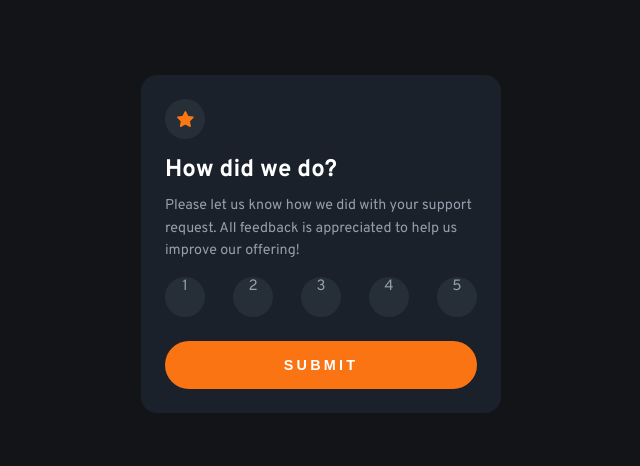
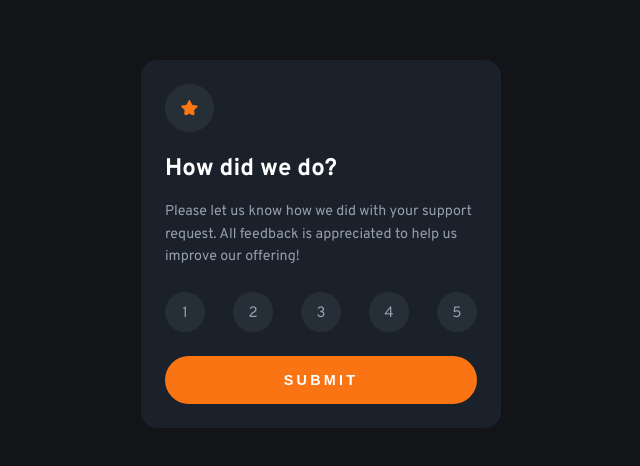
Before and after one commit to lekdup/interactive-rating-component-main, a website: page index.html in a window 1280 px wide. Shown: the part 156-622 px from the top of the page, without its empty margins (319-959 px from the left). Drawn offline with Linux system fonts and the light colour scheme.

Commit message:
done with first JS project

```diff
--- a/index.html
+++ b/index.html
@@ -15,56 +15,41 @@
   <title>Frontend Mentor | Interactive rating component</title>
 </head>
 <body>
-  <div class="container">
+  <main class="container">
     <div class="card">
-      <form class="card__component-1">
-        <header>
-          <div class="logo">
-            <img src="images/icon-star.svg" alt="an orange star">
-          </div>
-        </header>
+      <div class="component-1">
+        <img src="images/icon-star.svg" class="logo" alt="an orange star">
         <h1>How did we do?</h1>
-        <div class="text">
+        <p>
           Please let us know how we did with your support request. All feedback is appreciated
           to help us improve our offering!
-        </div>
-        <div class="rate-submit-container">
-          <ul class="rating-scores">
-            <li class="rate-btn">1</li>
-            <li class="rate-btn">2</li>
-            <li class="rate-btn">3</li>
-            <li class="rate-btn">4</li>
-            <li class="rate-btn">5</li>
-          </ul>
-          <!-- <div class="rating-scores">
-            <input data-rating="" type="button" class="rate-btn" name="score-one" value="1">
-            <input data-rating="" type="button" class="rate-btn" name="score-two" value="2">
-            <input data-rating="" type="button" class="rate-btn" name="score-three" value="3">
-            <input data-rating="" type="button" class="rate-btn" name="score-four" value="4">
-            <input data-rating="" type="button" class="rate-btn" name="score-five" value="5">
-          </div> -->
-          <input type="submit" class="submit-rating" value="Submit">
-        </div>
-      </form> <!--component-1 -->
+        </p>
+        <ul class="rating-scores">
+          <li class="rate-btn" tabindex="1">1</li>
+          <li class="rate-btn" tabindex="1">2</li>
+          <li class="rate-btn" tabindex="1">3</li>
+          <li class="rate-btn" tabindex="1">4</li>
+          <li class="rate-btn" tabindex="1">5</li>
+        </ul>
+          <button class="submit-rating">Submit</button>
+      </div> <!--component-1 -->
 
-      <div class="card__component-2  hide">
-        <div class="image">
-          <img src="images/illustration-thank-you.svg" alt="bank card with bill">
-        </div>
+      <div class="component-2 hide">
+        <img src="images/illustration-thank-you.svg" alt="bank card with bill">
         <div class="result">
           <p>You selected <span class="score">4</span> out of 5</p>
         </div>
         <h1>Thank you!</h1>
-        <div class="text">
+        <p>
           We appreciate you taking the time to give a rating. If you ever need more support,
   don’t hesitate to get in touch!
-        </div>
+        </p>
       </div> <!--component-2 -->
 
 
     </div> <!-- card -->
 
-  </div> <!-- container -->
+  </main> <!-- container -->
   <script src="./js/app.js"></script>
 </body>
 </html>
--- a/js/app.js
+++ b/js/app.js
@@ -1,61 +1,21 @@
-const card_content_1 = document.querySelector('.card__component-1');
-const card_content_2 = document.querySelector('.card__component-2');
-let ratingSubmitContainerEl = document.querySelector('.rate-submit-container');
+const card1 = document.querySelector('.component-1');
+const card2 = document.querySelector('.component-2');
 const submitBtn = document.querySelector(".submit-rating");
 
 const ratingBtns = document.querySelectorAll('.rate-btn');
 const score = document.querySelector('.score');
 
+// press the button and make the card1 disappear
 submitBtn.addEventListener("click", function(e){
     e.preventDefault();
-    card_content_1.classList.add ('hide');
-    card_content_2.classList.remove('hide');
+    card1.classList.add ('hide');
+    card2.classList.remove('hide');
 });
 
+// show the score in card2
 ratingBtns.forEach((rate) => {
     rate.addEventListener("click", ()=>{
         console.log(rate.innerHTML);
+        score.innerHTML = rate.innerHTML;
     })
 })
-
-
-
-// ratingSubmitContainerEl.addEventListener('click', (e) => {
-//     const button = e.target;
-
-//     if (!button) {
-//         return;
-//     }
-
-//     if (button.matches('.rate-btn')){
-//         ratingBtns.forEach((btn) => {
-//             btn.dataset.rating = '';
-//         });
-//         button.dataset.rating = button.value;
-//     }
-// })
-
-
-
-
-
-
-// submit_btn.addEventListener('click', onSubmit);
-// ratingBtns.forEach( btn => {
-//     btn.addEventListener('click', handleRatingBtnClick);
-// })
-
-// function onSubmit(){
-//     card_content_1.classList.add('hide');
-//     card_content_2.classList.remove('hide');
-    // console.log('submit click');
-// }
-
-// function handleRatingBtnClick(event){
-//     ratingBtns.forEach( btn => {
-//         btn.classList.remove('active');
-//     });
-//     event.target.classList.add('active');
-// }
-
-// console.log(ratingBtns);
--- a/scss/_card.scss
+++ b/scss/_card.scss
@@ -1,45 +1,50 @@
-.container {
+*{
+    padding: 0;
+    margin: 0;
+    box-sizing: border-box;
+}
+
+main {
     width: 100vw;
     height: 100vh;
-    display: flex;
-    justify-content: center;
-    align-items: center;
-
+    display: grid;
+    place-items: center;
+}
 .card {
     background-color: $Dark-Blue;
-        width: 88%;
     max-width: 360px;
     border-radius: 1rem;
     padding: 1.5rem;
-
-        .logo{
-            width: 2.5rem;
-            height: 2.5rem;
-            background-color: $Medium-Grey;
-            border-radius: 50%;
-            display: flex;
-            justify-content: center;
-            align-items: center;
-        }
     h1 {
         font-size: 1.6em;
         color: $White;
         margin-top: 1rem;
     }
-        .text {
+    p {
         color: $Light-Grey;
         font-size: .95em;
         line-height: 1.4rem;
-            margin-top: .6rem;
-            margin-bottom: 1rem;
+        margin-top: 1rem;
+        margin-bottom: 1.5rem;
+    }
+}
+// card
+.component-1{
+    .logo{
+        background-color: $Medium-Grey;
+        padding: 1rem;
+        border-radius: 50%;
     }
     .rating-scores{
         display: flex;
         justify-content: space-between;
-            text-align: center;
+        flex-wrap: wrap;
         list-style: none;
         .rate-btn{
+            display: grid;
+            place-items: center;
             cursor: pointer;
+            padding-top: .2rem;
             width: 2.5rem;
             height: 2.5rem;
             border-radius: 50%;
@@ -50,12 +55,16 @@
                 background-color: $Orange;
                 color: $White;
             }
-                &:focus{
+            &:focus,
+            &:active{
                 background-color: $Light-Grey;
                 color: $White;
             }
         }
     }
+
+}
+
 .submit-rating{
     width: 100%;
     cursor: pointer;
@@ -63,7 +72,7 @@
     border: none;
     color: $White;
     padding: 1rem;
-            border-radius: 2rem;
+    border-radius: 100vmax;
     text-transform: uppercase;
     font-size: .9rem;
     font-weight: 700;
@@ -75,18 +84,20 @@
     }
 }
 
-        &__component-2 {
+.component-2 {
     display: flex;
+    justify-content: center;
+    align-items: center;
     flex-direction: column;
     text-align: center;
-            .image {
-                margin-top: 1rem;
+    img {
+        margin: 1rem auto;
     }
-            .result {
+    .result > p{
         background-color: $Medium-Grey;
         color: $Orange;
         padding: .4rem .7rem;
-                border-radius: 1rem;
+        border-radius: 100vmax;
         width: fit-content;
         margin: 1rem auto 0 auto;
     }
@@ -95,8 +106,3 @@
 .hide {
     display: none;
 }
-
-    // card
-    }
-
-}
```
Also changed, not shown: style.css, 1 other file. Lines whose indentation alone changed are shown as unchanged.
